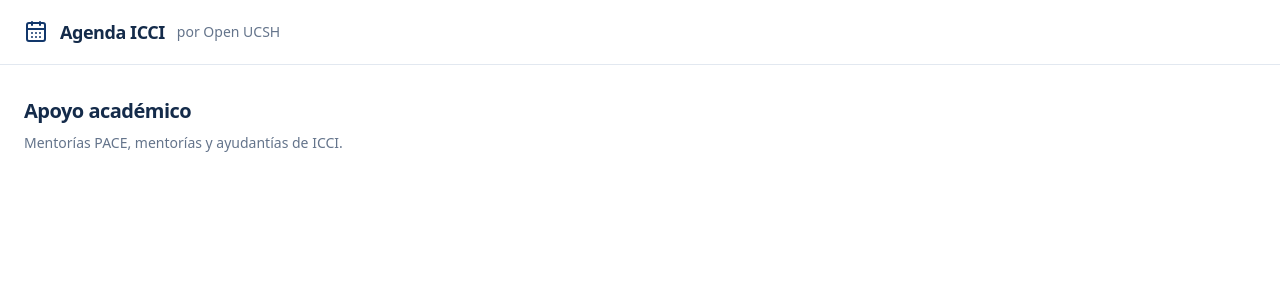
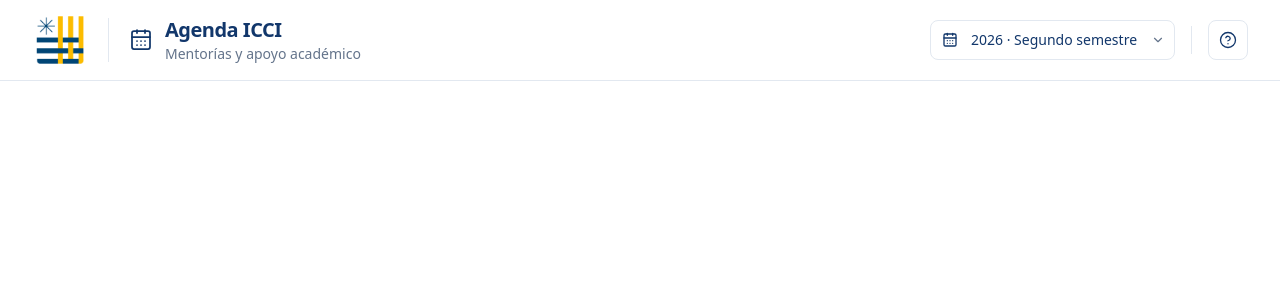
Before and after one commit to open-ucsh/web-agenda-icci, a React (Vite) app: page / in a window 1280 px wide. Shown: the top 300 px of the page. Built offline with nearby package versions, Linux system fonts and the light colour scheme.

Commit message:
feat(navigation): add academic agenda navbar

```diff
--- a/src/App.tsx
+++ b/src/App.tsx
@@ -1,23 +1,24 @@
-import { CalendarDays } from "lucide-react";
+import { useState } from "react";
+
+import { type AcademicPeriod, Navbar } from "@/components/Navbar";
+
+const PERIODS: readonly AcademicPeriod[] = [
+  {
+    id: "2026-2",
+    label: "2026 · Segundo semestre",
+  },
+];
 
 export default function App() {
+  const [selectedPeriod, setSelectedPeriod] = useState("2026-2");
+
   return (
     <div className="min-h-dvh bg-background text-text">
-      <header className="border-b border-border">
-        <div className="mx-auto flex h-16 max-w-screen-2xl items-center gap-3 px-4 sm:px-6">
-          <CalendarDays aria-hidden="true" className="size-6 text-brand" />
-
-          <span className="text-lg font-semibold tracking-tight">Agenda ICCI</span>
-
-          <span className="hidden text-sm text-muted sm:inline">por Open UCSH</span>
-        </div>
-      </header>
-
-      <main className="mx-auto max-w-screen-2xl px-4 py-8 sm:px-6">
-        <h1 className="text-xl font-semibold tracking-tight">Apoyo académico</h1>
-
-        <p className="mt-2 text-sm text-muted">Mentorías PACE, mentorías y ayudantías de ICCI.</p>
-      </main>
+      <Navbar
+        onPeriodChange={setSelectedPeriod}
+        periods={PERIODS}
+        selectedPeriod={selectedPeriod}
+      />
     </div>
   );
 }
--- /dev/null
+++ b/src/components/Navbar.tsx
@@ -0,0 +1,164 @@
+import { CalendarDays, ChevronDown, CircleHelp, X } from "lucide-react";
+import { useEffect, useId, useRef } from "react";
+
+export interface AcademicPeriod {
+  id: string;
+  label: string;
+}
+
+interface NavbarProps {
+  periods: readonly AcademicPeriod[];
+  selectedPeriod: string;
+  onPeriodChange: (periodId: string) => void;
+}
+
+export function Navbar({ periods, selectedPeriod, onPeriodChange }: NavbarProps) {
+  const periodId = useId();
+  const helpTitleId = useId();
+  const helpRef = useRef<HTMLDialogElement>(null);
+  const helpButtonRef = useRef<HTMLButtonElement>(null);
+
+  useEffect(() => {
+    function handleClose(): void {
+      helpButtonRef.current?.focus();
+    }
+
+    const dialog = helpRef.current;
+    dialog?.addEventListener("close", handleClose);
+
+    return () => {
+      dialog?.removeEventListener("close", handleClose);
+    };
+  }, []);
+
+  return (
+    <header className="shrink-0 border-b border-border bg-background">
+      <nav
+        aria-label="Navegación principal"
+        className="mx-auto flex h-16 max-w-screen-2xl items-center gap-3 px-4 sm:h-20 sm:gap-5 sm:px-6 lg:px-8"
+      >
+        <a
+          aria-label="Open UCSH"
+          className="shrink-0 rounded-md p-1 transition-colors hover:bg-surface focus-visible:outline-2 focus-visible:outline-offset-4 focus-visible:outline-brand"
+          href="https://github.com/open-ucsh"
+          rel="noreferrer"
+          target="_blank"
+        >
+          <img
+            alt=""
+            className="size-9 object-contain sm:size-12"
+            height={48}
+            src={`${import.meta.env.BASE_URL}logo.png`}
+            width={48}
+          />
+        </a>
+
+        <span aria-hidden="true" className="h-9 w-px shrink-0 bg-border sm:h-11" />
+
+        <div className="flex min-w-0 flex-1 items-center gap-3">
+          <CalendarDays
+            aria-hidden="true"
+            className="hidden size-6 shrink-0 text-brand sm:block"
+            strokeWidth={1.75}
+          />
+
+          <div className="min-w-0">
+            <span className="block truncate text-base font-semibold tracking-tight text-brand sm:text-xl">
+              Agenda ICCI
+            </span>
+
+            <span className="hidden truncate text-sm text-muted sm:block">
+              Mentorías y apoyo académico
+            </span>
+          </div>
+        </div>
+
+        <div className="flex shrink-0 items-center gap-2 sm:gap-4">
+          <div className="relative">
+            <label className="sr-only" htmlFor={periodId}>
+              Período académico
+            </label>
+
+            <CalendarDays
+              aria-hidden="true"
+              className="pointer-events-none absolute top-1/2 left-3 hidden size-4 -translate-y-1/2 text-brand sm:block"
+            />
+
+            <select
+              className="h-9 max-w-36 appearance-none rounded-lg border border-border bg-background py-0 pr-8 pl-3 text-xs font-medium text-brand transition-colors hover:bg-surface focus-visible:outline-2 focus-visible:outline-offset-2 focus-visible:outline-brand sm:h-10 sm:max-w-none sm:pr-9 sm:pl-10 sm:text-sm"
+              id={periodId}
+              onChange={(event) => onPeriodChange(event.currentTarget.value)}
+              value={selectedPeriod}
+            >
+              {periods.map((period) => (
+                <option key={period.id} value={period.id}>
+                  {period.label}
+                </option>
+              ))}
+            </select>
+
+            <ChevronDown
+              aria-hidden="true"
+              className="pointer-events-none absolute top-1/2 right-2.5 size-3.5 -translate-y-1/2 text-muted"
+            />
+          </div>
+
+          <span aria-hidden="true" className="hidden h-7 w-px bg-border sm:block" />
+
+          <button
+            aria-haspopup="dialog"
+            aria-label="Ayuda de Agenda ICCI"
+            className="grid size-9 shrink-0 place-items-center rounded-lg border border-border text-brand transition-colors hover:bg-surface focus-visible:outline-2 focus-visible:outline-offset-2 focus-visible:outline-brand sm:size-10"
+            onClick={() => helpRef.current?.showModal()}
+            ref={helpButtonRef}
+            title="Ayuda"
+            type="button"
+          >
+            <CircleHelp aria-hidden="true" className="size-4.5" strokeWidth={1.75} />
+          </button>
+        </div>
+      </nav>
+
+      <dialog
+        aria-labelledby={helpTitleId}
+        className="fixed inset-0 m-auto w-80 max-w-full rounded-xl border border-border bg-background p-5 text-text shadow-xl backdrop:bg-slate-950/25"
+        ref={helpRef}
+      >
+        <div className="flex items-center justify-between gap-3">
+          <h2 className="text-base font-semibold text-brand" id={helpTitleId}>
+            Agenda ICCI
+          </h2>
+
+          <button
+            aria-label="Cerrar ayuda"
+            className="grid size-8 shrink-0 place-items-center rounded-md text-muted transition-colors hover:bg-surface hover:text-brand focus-visible:outline-2 focus-visible:outline-offset-2 focus-visible:outline-brand"
+            onClick={() => helpRef.current?.close()}
+            type="button"
+          >
+            <X aria-hidden="true" className="size-4" />
+          </button>
+        </div>
+
+        <p className="mt-3 text-sm leading-6 text-muted">
+          Consulta mentorías PACE, mentorías y ayudantías de Ingeniería Civil en Computación e
+          Informática.
+        </p>
+
+        <p className="mt-3 text-sm leading-6 text-muted">
+          El período académico permite organizar las actividades de cada semestre.
+        </p>
+
+        <div className="mt-4 border-t border-border pt-3">
+          <a
+            className="inline-flex rounded-md text-sm font-medium text-brand transition-colors hover:text-brand-hover focus-visible:outline-2 focus-visible:outline-offset-4 focus-visible:outline-brand"
+            href="https://github.com/open-ucsh"
+            rel="noreferrer"
+            target="_blank"
+          >
+            Un proyecto de Open UCSH
+          </a>
+        </div>
+      </dialog>
+    </header>
+  );
+}
```
Also changed, not shown: public/logo.png (added).
